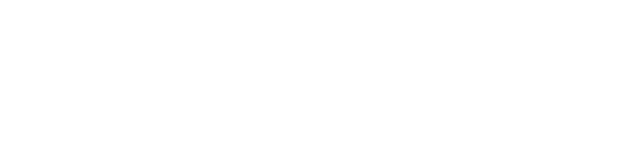
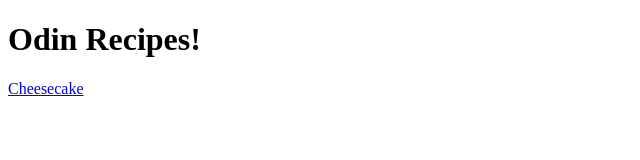
Before and after one commit to tommeebr/odin-recipes, a plain HTML site: page index.html in a window 1280 px wide. Shown: the whole page, without its empty margins (0-640 px from the left). Drawn offline with Linux system fonts and the light colour scheme.

Commit message:
Headings and anchors added

```diff
--- a/index.html
+++ b/index.html
@@ -6,6 +6,7 @@
     <title>Odin Recipes</title>
 </head>
 <body>
-
+    <h1>Odin Recipes!</h1>
+    <a href="./recipes/cheesecake.html">Cheesecake</a>
 </body>
 </html>
```
